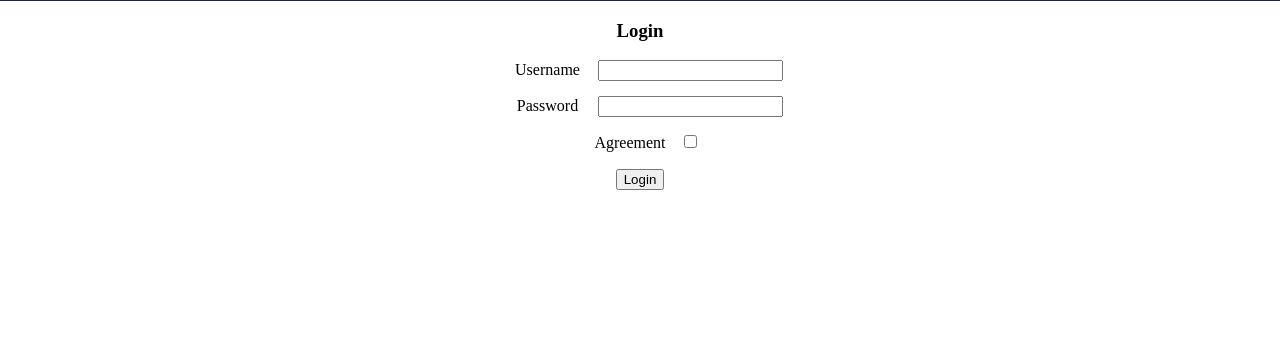
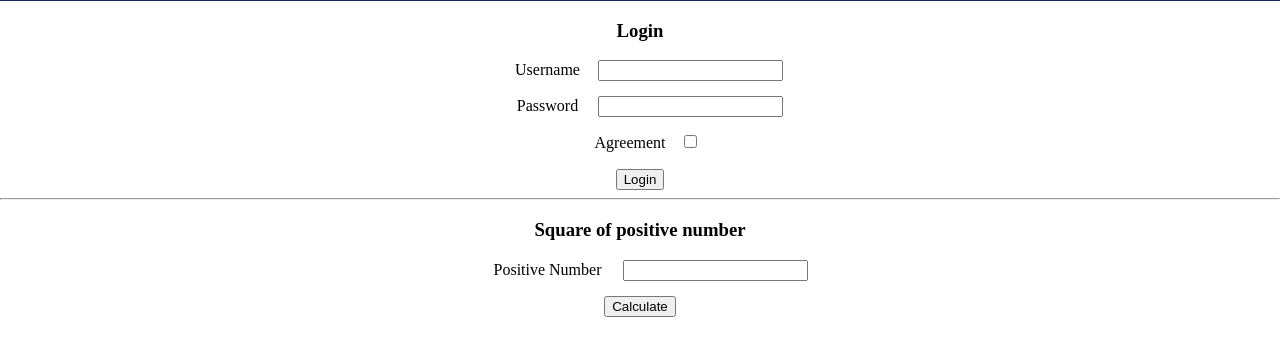
Before and after one commit to shaurair/WeHelpPart1, a Flask app: page / in a window 1280 px wide. Shown: the part 199-555 px from the top of the page. Run offline with Flask 3, Linux system fonts and the light colour scheme.

Commit message:
add square function

```diff
--- a/Week4/app.py
+++ b/Week4/app.py
@@ -46,6 +46,11 @@ def member():
 @app.route("/error")
 def error():
 	ErrMsg = request.args.get("message","")
-	return render_template("error.html", PageTitle = "Login failed.",Msg = ErrMsg)
+	return render_template("error.html", Msg = ErrMsg)
+
+@app.route("/square")
+def square():
+	Number = int(float(request.args.get("Number","")))
+	return render_template("square.html", Msg = (Number ** 2))
 
 app.run(port = 3000)
--- a/Week4/public/general.css
+++ b/Week4/public/general.css
@@ -14,12 +14,17 @@ html,body {
 .HeadInfo {
 	text-align: center;
 }
-.LogInfo {
+.Info {
 	text-align: center;
 }
-.item {
+.Item {
 	display: inline-block;
 	width: 100px;
+	height: 35px;
+}
+.LongWordItem {
+	display: inline-block;
+	width: 150px;
 	height: 35px;
 }
 .Msg {
--- a/Week4/templates/index.html
+++ b/Week4/templates/index.html
@@ -11,11 +11,17 @@
 			Please input username and password
 		</div>
 		<h3 class = "HeadInfo">Login</h3>
-		<form class="LogInfo" id = "LogForm" action = "/signin" method = "POST">
-			<span class = "item">Username</span><input type = "text" name = "Username"/><br/>
-			<span class = "item">Password</span><input type = "password" name = "Password"/><br/>
-			<span class = "item">Agreement</span><input type="checkbox" id = "IsAgree"><br/>
+		<form class="Info" id = "LogForm" action = "/signin" method = "POST">
+			<span class = "Item">Username</span><input type = "text" name = "Username"/><br/>
+			<span class = "Item">Password</span><input type = "password" name = "Password"/><br/>
+			<span class = "Item">Agreement</span><input type="checkbox" id = "IsAgree"><br/>
 			<button type = "submit" onclick = "CheckIsAgree(event);">Login</button>
+		</form>
+		<hr/>
+		<h3 class = "HeadInfo">Square of positive number</h3>
+		<form class="Info" id = "CalForm" action = "/square">
+			<span class = "LongWordItem">Positive Number</span><input type = "text" name = "Number" id = "Number"/><br/>
+			<button type = "submit" onclick = "CheckIsPosInt(event);">Calculate</button>
 		</form>
 		<script>
 			function CheckIsAgree(event) {
@@ -25,6 +31,14 @@
 					alert("Please check the checkbox first");
 				}
 			}
+			function CheckIsPosInt(event) {
+				let value = Number(document.getElementById("Number").value);
+
+				if(Number.isInteger(value) == false || value <= 0) {
+					event.preventDefault();
+					alert("Please enter a positive number");
+				}
+			}
 		</script>
 	</body>
 </html>
```
Also changed, not shown: Week4/templates/square.html (added, +12 -0 lines).
